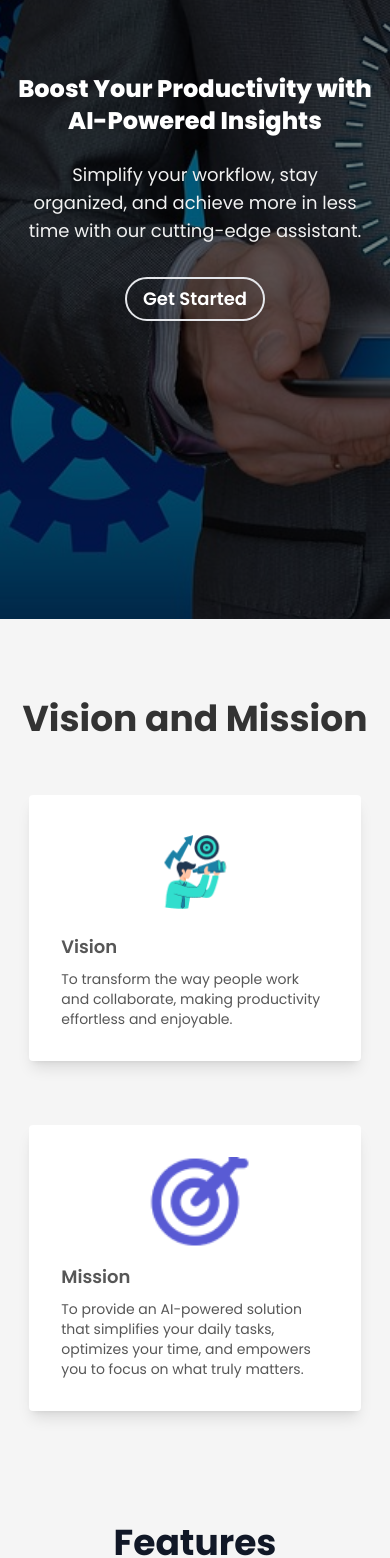
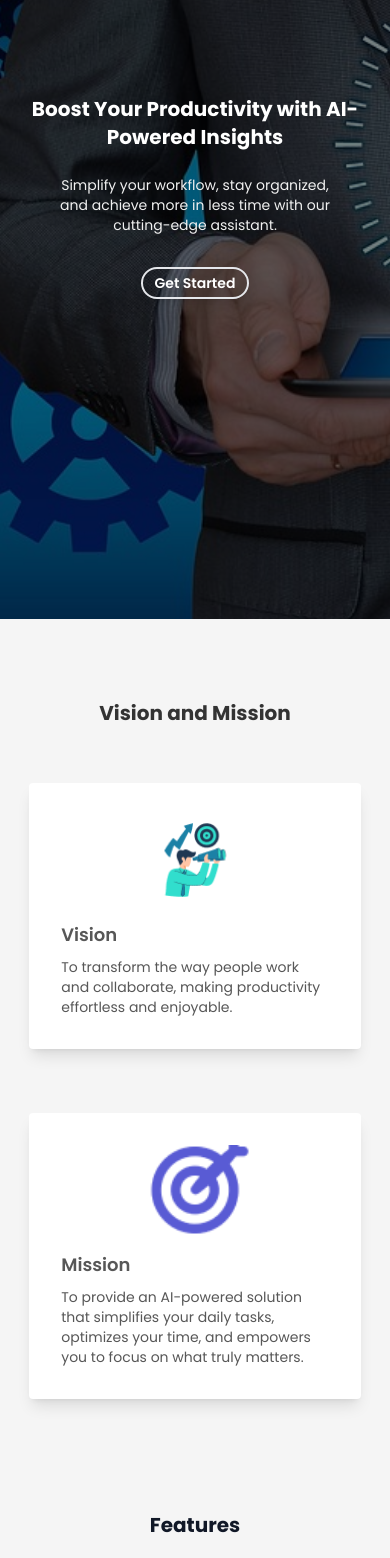
Before and after one commit to Mohamed-SE23/AI-Powered_Productivity_Assistant, a React (Vite) app in the folder client/: page / in a window 390 px wide. Shown: the part 225-1783 px from the top of the page. Built offline with nearby package versions, Linux system fonts and the light colour scheme.

Commit message:
home page responsive

```diff
--- a/client/src/layouts/Benefits.jsx
+++ b/client/src/layouts/Benefits.jsx
@@ -7,7 +7,7 @@ const Benefits = () => {
     return (
         <div className="container mx-auto px-4 py-8">
             {/* Section Title */}
-            <h1 className="text-4xl text-center font-bold mb-14 text-gray-900">
+            <h1 className="text-4xl text-center font-bold mb-14 text-gray-900 md:text-2xl sm:text-xl">
                 Why Choose Us
             </h1>
 
--- a/client/src/layouts/Features.jsx
+++ b/client/src/layouts/Features.jsx
@@ -7,7 +7,7 @@ const Features = () => {
     return (
         <div className="container mx-auto px-4 py-8">
             {/* Section Title */}
-            <h1 className="text-4xl text-center font-bold mb-14 text-gray-900">
+            <h1 className="text-4xl text-center font-bold mb-14 text-gray-900 md:text-2xl sm:text-xl">
                 Features
             </h1>
 
--- a/client/src/layouts/Hero.jsx
+++ b/client/src/layouts/Hero.jsx
@@ -24,11 +24,11 @@ const Hero = () => {
       {/* Content */}
       <div className="relative z-10 flex flex-col h-full items-center justify-center space-y-8 text-center">
         {/* Headline */}
-        <div className="space-y-6 max-w-2xl">
-          <h2 className="text-white sm:text-2xl text-4xl font-extrabold leading-tight">
+        <div className="space-y-6 max-w-2xl mx-6">
+          <h2 className="text-white sm:text-xl text-4xl font-extrabold leading-tight md:font-bold md:text-3xl">
             Boost Your Productivity with AI-Powered Insights
           </h2>
-          <p className="text-[#f1f1f1] sm:text-lg text-xl leading-relaxed px-6">
+          <p className="text-[#f1f1f1] sm:text-sm text-xl leading-relaxed px-6 md:text-lg">
             Simplify your workflow, stay organized, and achieve more in less time
             with our cutting-edge assistant.
           </p>
@@ -38,7 +38,7 @@ const Hero = () => {
         <button
           onClick={handleGetStart}
           className="px-4 py-1.5 text-lg font-semibold text-white border-2 rounded-full shadow-lg
-                     transition-transform transform hover:scale-105 hover:border-[#1dd4cb] hover:text-[#1dd4cb] hover:shadow-xl"
+                     transition-transform transform hover:scale-105 hover:border-[#1dd4cb] hover:text-[#1dd4cb] hover:shadow-xl md:px-3 md:py-1 sm:text-sm"
         >
           Get Started
         </button>
--- a/client/src/layouts/Vision.jsx
+++ b/client/src/layouts/Vision.jsx
@@ -6,7 +6,7 @@ const Vision = () => {
 
   return (
     <div className="my-20">
-    <h1 className="text-4xl font-bold text-[#333] text-center mb-14">Vision and Mission</h1>
+    <h1 className="text-4xl font-bold text-[#333] text-center mb-14 md:text-2xl sm:text-xl">Vision and Mission</h1>
     <div className="md:flex-col md:space-y-16">
       {visionAndMission.map((item, i) => {
         return (
```
Also changed, not shown: 1 other file (tests, documents, lock files or other folders).
